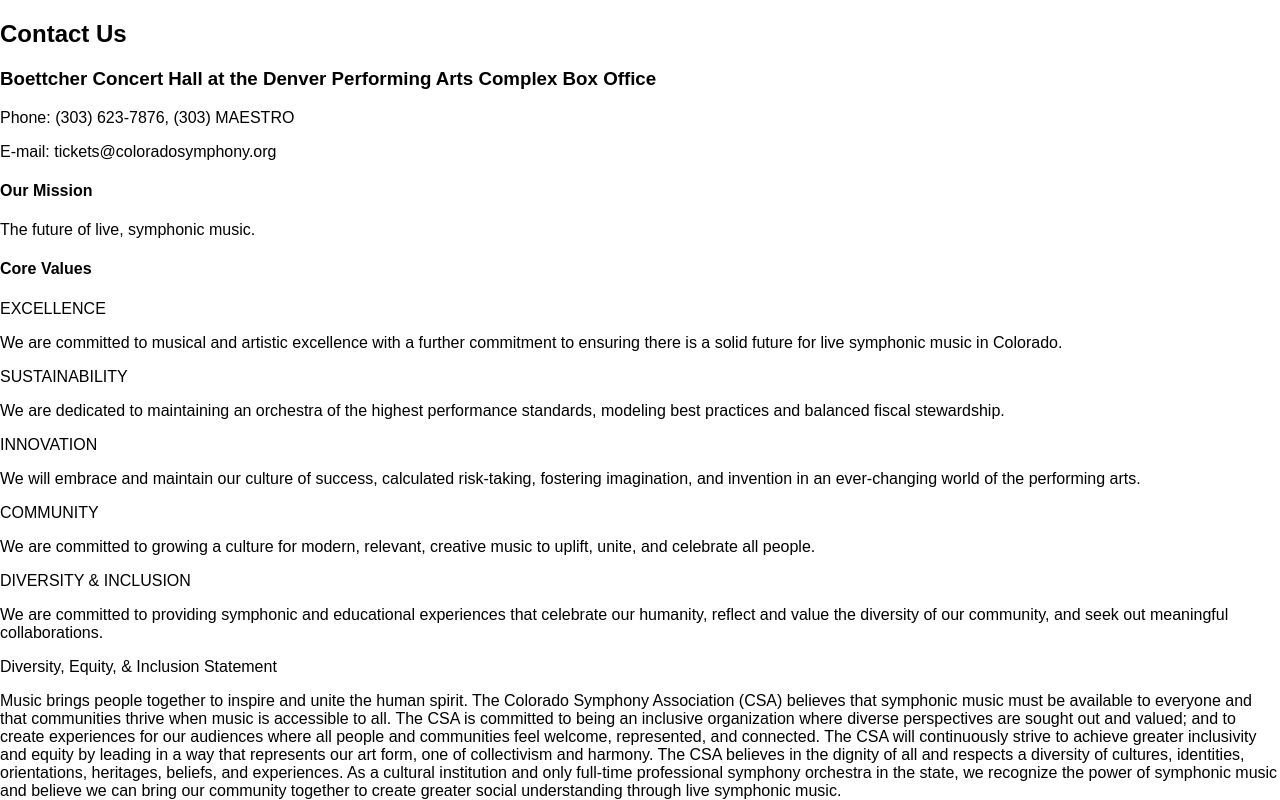
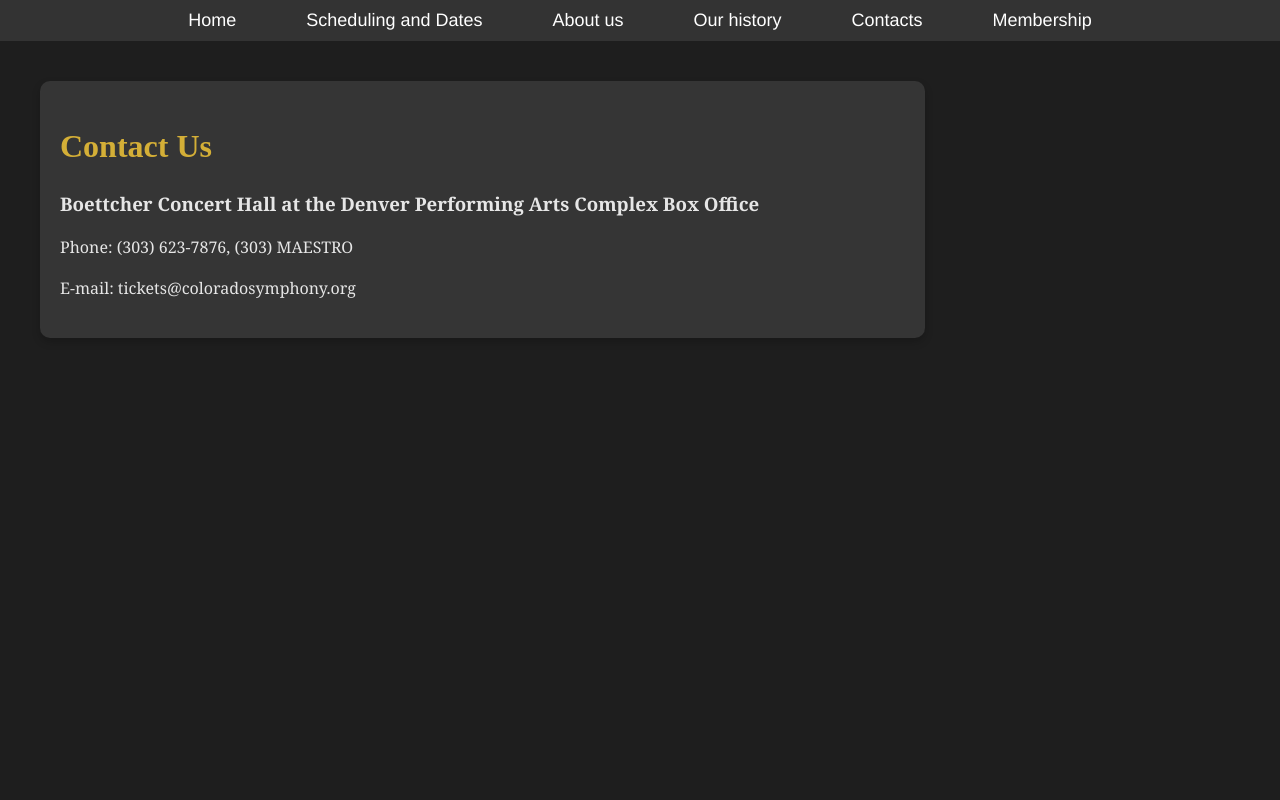
Before and after one commit to kaitlynsamuelian/test-repo, a plain HTML site: page contact.html in a window 1280 px wide. Drawn offline with Linux system fonts and the light colour scheme.

Commit message:
added a proper contact.css file and fixed errors

```diff
--- a/contact.css
+++ b/contact.css
@@ -1,31 +1,143 @@
+/* Reset basic margins and padding */
 body, html {
     margin: 0;
     padding: 0;
     height: 100%;
-    overflow: hidden;
+    font-family: 'Georgia', serif;
+    color: #e6e6e6;
+    overflow: auto;
+    background-color: #1e1e1e;
+}
+
+/* Color Theme Variables */
+:root {
+    --primary-red: #b22222;
+    --dark-bg: #1e1e1e;
+    --gold: #d4af37;
+    --text-light: #e6e6e6;
+}
+
+/* Logo Styling */
+.logo {
+    position: absolute;
+    top: 20px;
+    left: 20px;
+    font-size: 1.5em;
+    font-weight: bold;
+    color: var(--gold);
+    z-index: 15;
+    font-family: 'Times New Roman', serif;
+}
+
+/* Navbar Styling */
+nav {
+    position: relative; /* Position the nav so z-index is effective */
+    z-index: 5; /* Lower than the curtain overlay to keep it behind */
+}
+
+#nav-ul {
+    display: flex;
+    list-style-type: none;
+    padding: 0; /* Reset padding on the ul */
+    margin: 0; /* Reset margin on the ul */
+    justify-content: center; /* Center the list items */
+    background-color: #333; /* Background color for the nav bar */
+    font-family: Helvetica, Arial, sans-serif;
+}
+
+#nav-ul li {
+    margin: 0 15px; /* Add space between nav items */
+}
+
+#nav-ul li a {
+    color: white; /* Link text color */
+    text-decoration: none; /* Remove underline */
+    padding: 10px 20px; /* Add padding inside links */
+    display: block; /* Make links fill the li area */
+    border-radius: 4px; /* Optional: Rounded corners */
+    font-size: 18px;
+}
+
+#nav-ul li a:hover {
+    background-color: #555; /* Change background on hover */
+}
+
+/* Main Content */
+.content {
+    display: flex;
+    flex-direction: column;
+    justify-content: center;
+    align-items: center;
+    text-align: center;
+    padding: 20px;
+    z-index: 15;
+    position: relative;
+}
+
+.content h1 {
+    font-size: 3.5em;
+    color: var(--gold);
+    font-family: 'Times New Roman', serif;
+    text-shadow: 2px 2px 5px rgba(0, 0, 0, 0.8);
+    margin-top: 5%;
+}
+
+.content p {
+    font-size: 1.2em;
+    color: var(--text-light);
+    margin-bottom: 20px;
     font-family: 'Arial', sans-serif;
 }
 
-/* Curtain Overlay Styling */
-.curtain-overlay {
-    position: fixed;
-    top: 0;
-    left: 0;
-    width: 100%;
-    height: 100%;
-    background: url('curtain.jpg') no-repeat center center;
-    background-size: cover;
-    animation: curtain-effect 2.5s ease-in-out forwards;
-    z-index: 10;
-    opacity: 1;
+/* Grid Layout for Main Content */
+.grid {
+    display: grid;
+    grid-template-columns: 3fr 1fr;
+    gap: 20px;
+    padding: 40px;
+    max-width: 1200px;
+    margin: auto;
 }
 
-/* Animation for curtain opening */
-@keyframes curtain-effect {
-    0% {
-        clip-path: inset(0 0 0 0);
-    }
-    100% {
-        clip-path: inset(0 50% 0 50%);
-    }
+.grid article, .grid aside {
+    background: rgba(255, 255, 255, 0.1);
+    padding: 20px;
+    border-radius: 10px;
+    box-shadow: 0 4px 8px rgba(0, 0, 0, 0.2);
 }
+
+/* Article Content */
+article h1 {
+    font-size: 2em;
+    color: var(--gold);
+    font-family: 'Times New Roman', serif;
+}
+
+article p {
+    font-size: 1em;
+    color: var(--text-light);
+    line-height: 1.6;
+}
+
+/* Styling for Aside */
+aside h2 {
+    font-size: 1.8em;
+    color: var(--primary-red);
+    font-family: 'Georgia', serif;
+}
+
+/* Footer for additional orchestral details */
+footer {
+    position: absolute;
+    bottom: 0;
+    width: 100%;
+    background: var(--dark-bg);
+    color: var(--text-light);
+    padding: 10px;
+    text-align: center;
+    font-family: 'Arial', sans-serif;
+}
+
+footer p {
+    margin: 0;
+}
--- a/contact.html
+++ b/contact.html
@@ -10,65 +10,38 @@
 <body>
   <div class="curtain-overlay"></div>
 
+  <nav>
+    <ul id="nav-ul">
+      <li>
+        <a href="https://kaitlynsamuelian.github.io/test-repo/index.html">Home</a>
+      </li>
+      <li>
+        <a href="https://kaitlynsamuelian.github.io/test-repo/schedule.html">Scheduling and Dates</a>
+      </li>
+      <li>
+        <a href="https://kaitlynsamuelian.github.io/test-repo/about.html">About us</a>
+      </li>
+      <li>
+        <a href="">Our history</a>
+      </li>
+      <li>
+        <a href="https://kaitlynsamuelian.github.io/test-repo/contact.html">Contacts</a>
+      </li>
+      <li>
+        <a href="https://kaitlynsamuelian.github.io/test-repo/landing1.html">Membership</a>
+      </li>
+    </ul>
+  </nav>
+
   <main class="grid">
     <article>
       <h1>Contact Us</h1>
 
-      <p>
-<h3>Boettcher Concert Hall at the Denver Performing Arts Complex
-    Box Office</h3>
+      <h3>Boettcher Concert Hall at the Denver Performing Arts Complex Box Office</h3>
 
-<p>Phone:
-    (303) 623-7876, (303) MAESTRO</p>
-<p>E-mail: tickets@coloradosymphony.org</p>
-
-<h4>Our Mission</h4>
-<p>The future of live, symphonic music.</p>
-
-<h4>Core Values</h4>
-<p>EXCELLENCE</p>
-We are committed to musical and artistic excellence with a further commitment to ensuring there is a solid future for live symphonic music in Colorado.
-
-<p>SUSTAINABILITY</p>
-We are dedicated to maintaining an orchestra of the highest performance standards, modeling best practices and balanced fiscal stewardship.
-
-<p>INNOVATION</p>
-We will embrace and maintain our culture of success, calculated risk-taking, fostering imagination, and invention in an ever-changing world of the performing arts.
-
-<p>COMMUNITY</p>
-We are committed to growing a culture for modern, relevant, creative music to uplift, unite, and celebrate all people.
-
-<p>DIVERSITY & INCLUSION</p>
-We are committed to providing symphonic and educational experiences that celebrate our humanity, reflect and value the diversity of our community, and seek out meaningful collaborations.
-
-</p>Diversity, Equity, & Inclusion Statement<p>
-Music brings people together to inspire and unite the human spirit. The Colorado Symphony Association (CSA) believes that symphonic music must be available to everyone and that communities thrive when music is accessible to all.
-
-The CSA is committed to being an inclusive organization where diverse perspectives are sought out and valued; and to create experiences for our audiences where all people and communities feel welcome, represented, and connected. The CSA will continuously strive to achieve greater inclusivity and equity by leading in a way that represents our art form, one of collectivism and harmony.
-
-The CSA believes in the dignity of all and respects a diversity of cultures, identities, orientations, heritages, beliefs, and experiences. As a cultural institution and only full-time professional symphony orchestra in the state, we recognize the power of symphonic music and believe we can bring our community together to create greater social understanding through live symphonic music.
-</p>
-
-
-<h4>What We Offer</h4>
-<p>Each season the Colorado Symphony presents a wealth of world-class artistry performed by your critically-acclaimed orchestra, the region’s only full-time professional orchestra. We present performances and/or events almost every weekend, September through May. Concert categories include Classics, Symphony Pops, Spotlight,  Family, Holiday,  Movie at the Symphony, Alternative, and even our Summer performances, which feature numerous concerts at the historic Red Rocks Amphitheater.
-
-In addition to our standard concert season, we’re happy to provide plenty of other fun opportunities for events and activities. Support the symphony by participating in great annual events like the Symphony Gala and social networking opportunities through Colorado Symphony Young Professionals, the Colorado Symphony Guild, Women of Note, and more. Throughout the season you’ll also find pre and post-concert events, like Preludes & Talkbacks, that will make your concert experience extra special. Plus, make a donation to the Colorado Symphony and receive access to special donor events like open rehearsals, happy hours, master classes, and more.
-
-We offer a wide array of experiences that can involve you and your partner, or you can bring the kids for pre-concert HalfNotes activities and special events geared specifically toward their growing knowledge and love of music. With our commitment to serving the community with culturally enriching musical experiences, we hope that you will visit for any one of our special events or performances. Bring your friends—we have events and activities for everyone’s tastes!
-
-      </p>
-    </article>
-
-    <aside>
-      <h3>
-        Photography
-      </h3>
-
-
-    </aside>
+      <p>Phone:
+        (303) 623-7876, (303) MAESTRO</p>
+      <p>E-mail: tickets@coloradosymphony.org</p>
   </main>
-
 </body>
-
 </html>
```
Also changed, not shown: index.css (line endings or trailing spaces), index2.css (line endings or trailing spaces).
